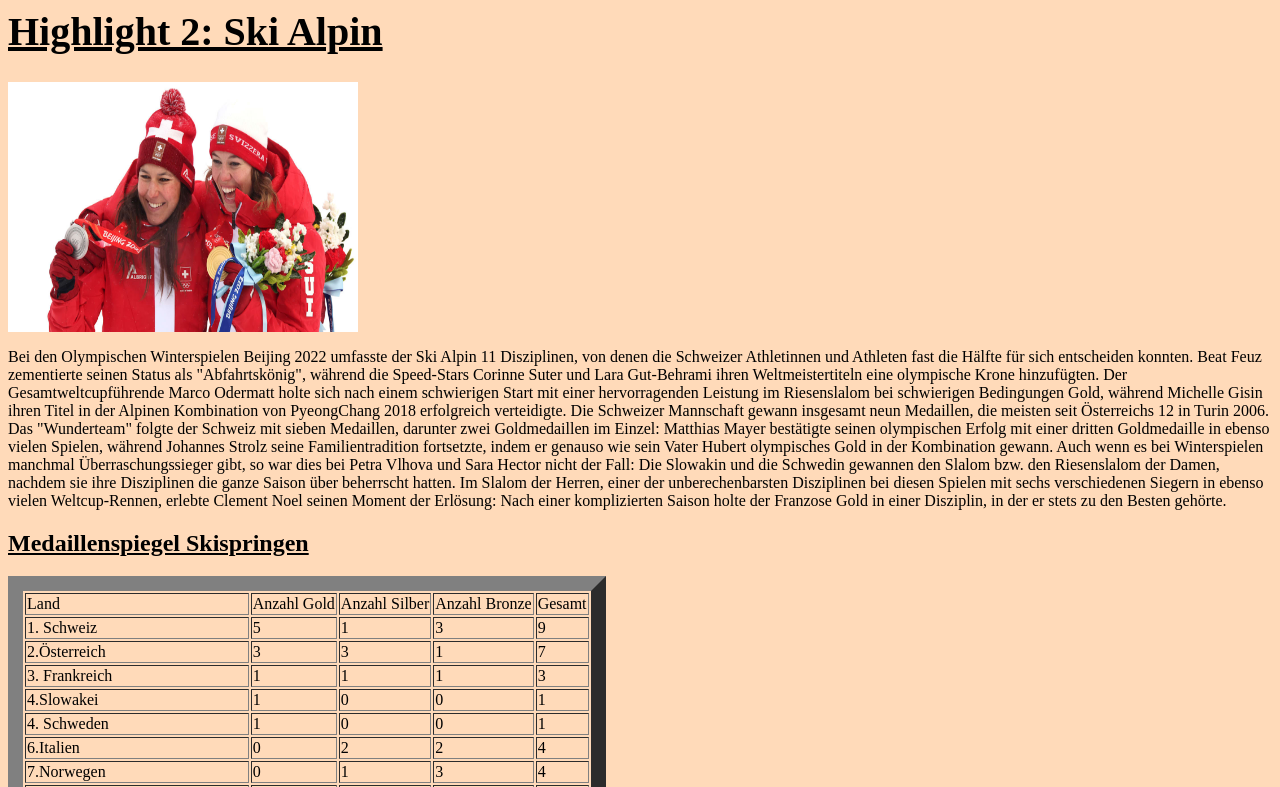
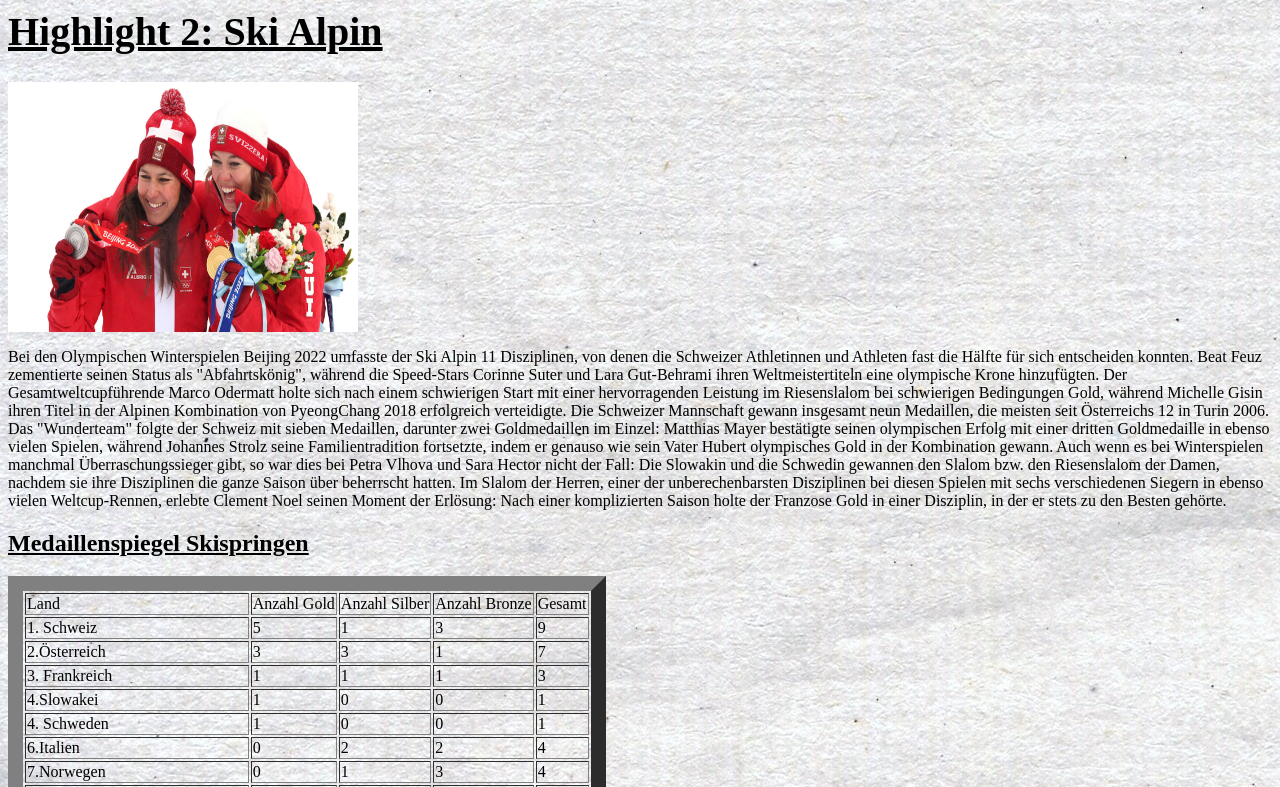
Before and after one commit to Ursulaschule-Osnabruck/olympia-Sujuc001, a plain HTML site: page highlight2.html in a window 1280 px wide. Shown: the part 387-1174 px from the top of the page. Drawn offline with Linux system fonts and the light colour scheme.

Commit message:
..............................................................................

```diff
--- a/highlight2.html
+++ b/highlight2.html
@@ -7,8 +7,11 @@
     <!-- CSS - Cascading Style Sheets-->
         <style type="text/css">
         h1 { color: black; font-size: 30px;}
-        body { background-color: peachpuff;}
+        body { background-color: white;}
 
+        body {
+            background-image: url(Bilder/wallpaperbetter.jpg)
+        }
         </style>
     </head>
 <body>
```
Also changed, not shown: highlight1.html (+4 -0 lines), highlight3.html (+3 -0 lines), index.html (+0 -2 lines).
